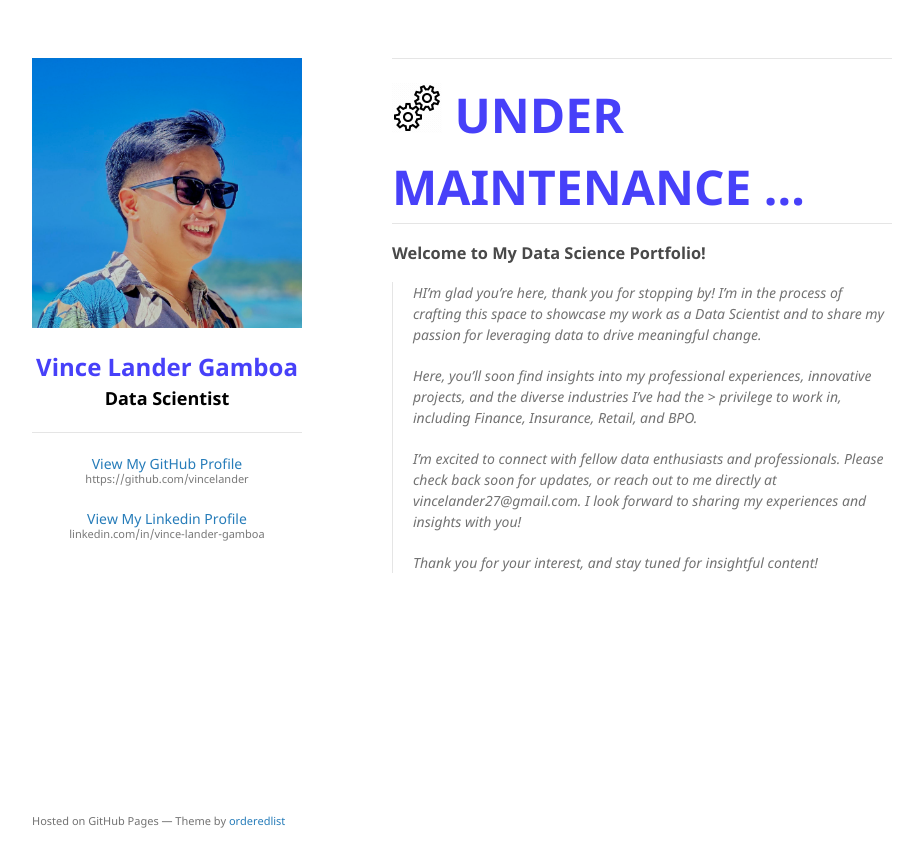
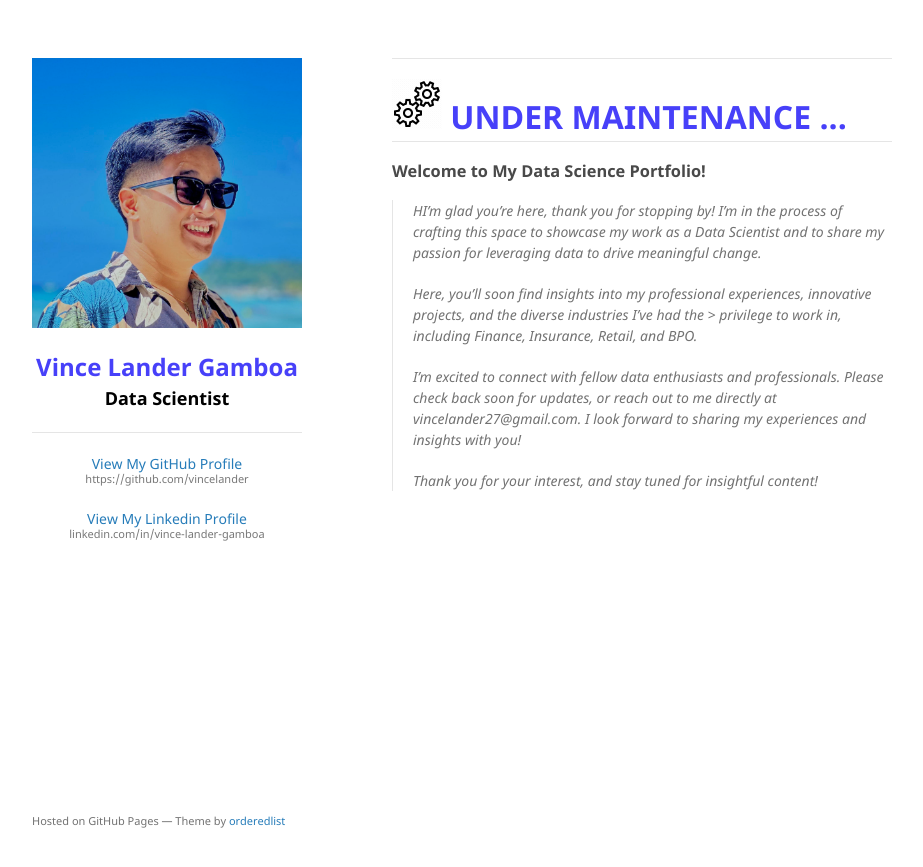
Before and after one commit to vincelander/vincelander.github.io, a Jekyll site: the page built from index.md, in a window 1280 px wide. Shown: the top 867 px of the page, without its empty margins (178-1101 px from the left). Built offline with Jekyll 4.4.1, drawn with Linux system fonts in a browser that asks for light colours.

Commit message:
update view and details

```diff
--- a/_layouts/default.html
+++ b/_layouts/default.html
@@ -124,7 +124,7 @@
       </header>
       <section>
         <hr>
-        <font size="7" color="#4740F9" margin-bottom="20">
+        <font size="6" color="#4740F9" margin-bottom="50">
           <img src="/assets/img/gear-logo.gif" alt="Logo" />
           <b>UNDER MAINTENANCE ...</b>
         </font>
```
